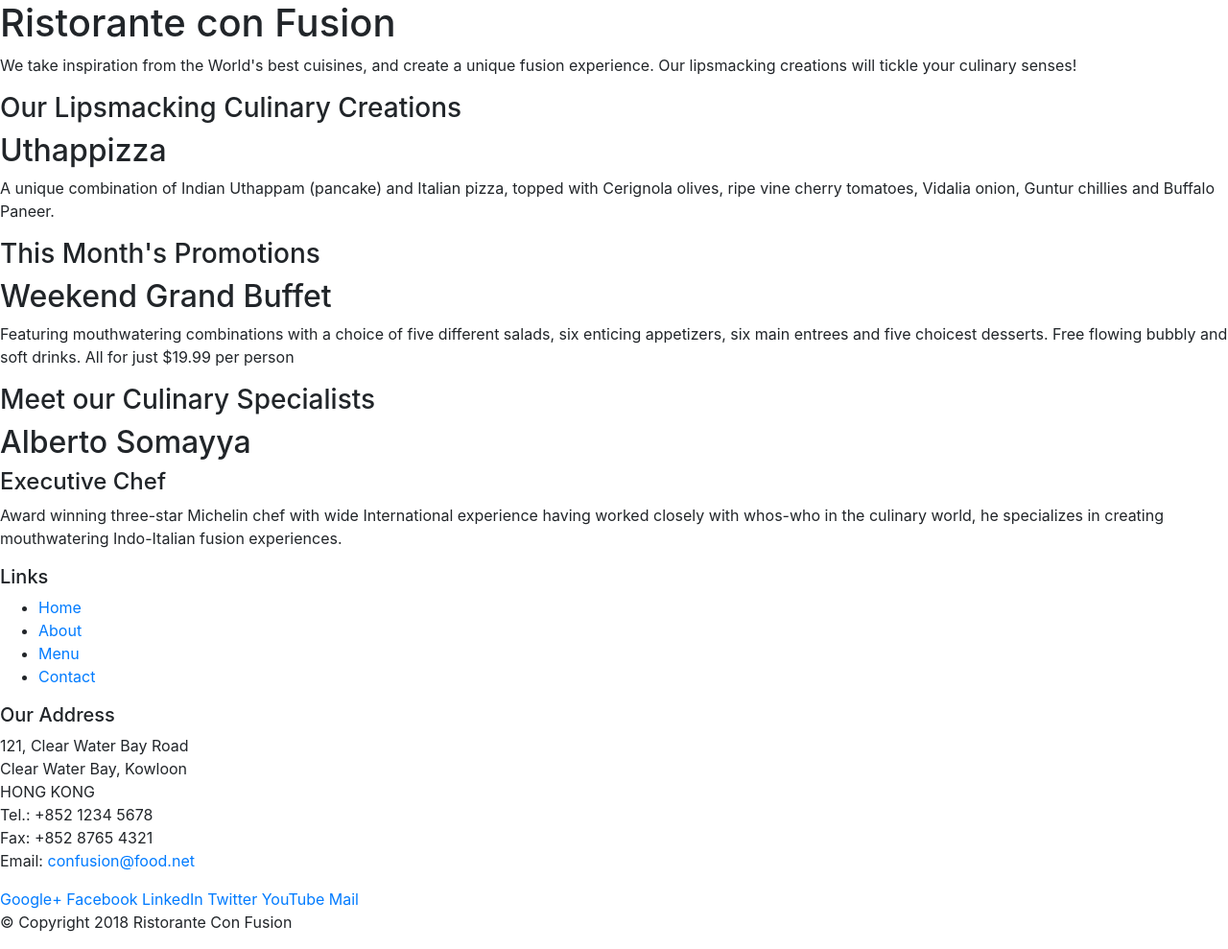
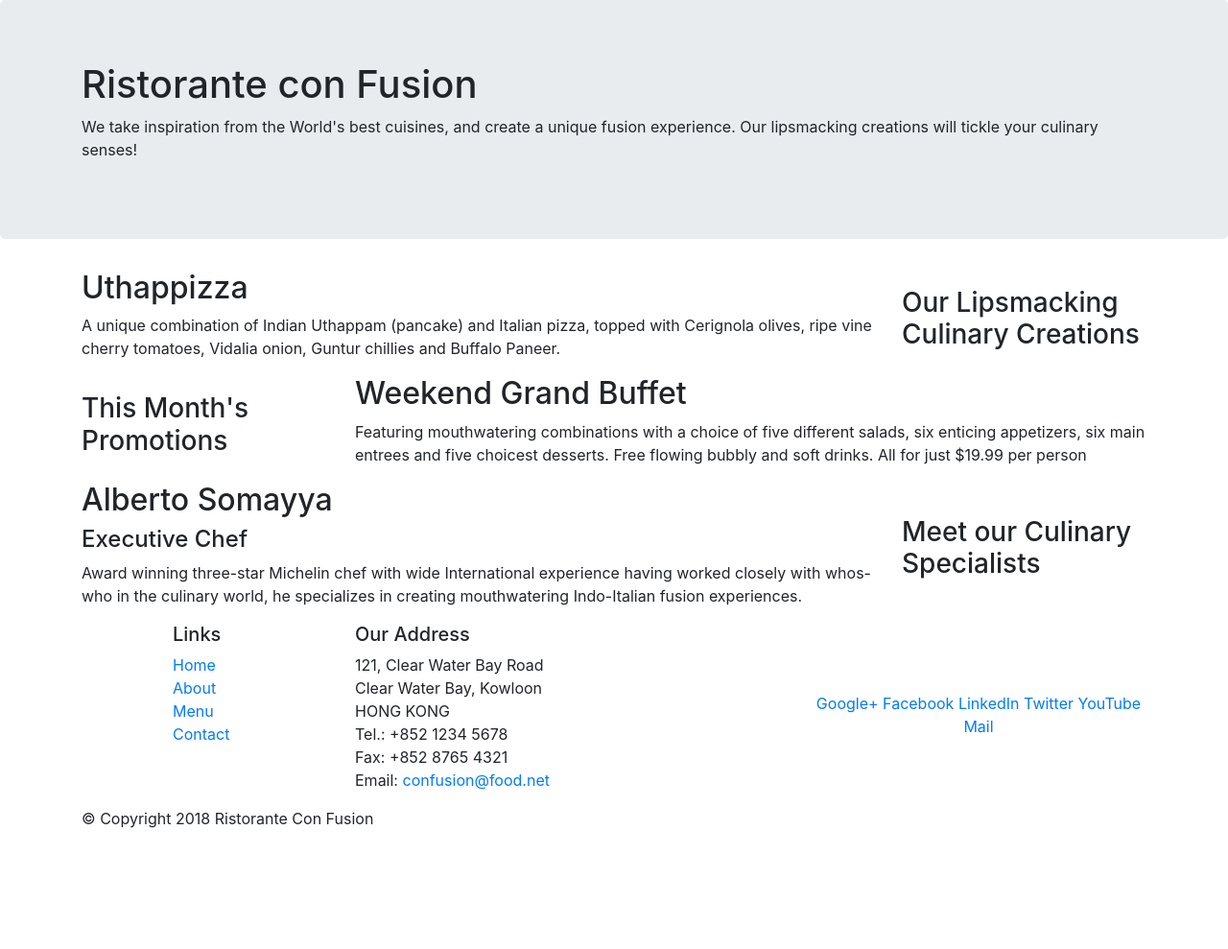
Before and after one commit to suhassbhat/LearningBoostrap, a website: page index.html in a window 1280 px wide. Shown: the whole page at 96% size. After the commit the page ends 881 px from the top, so only its background shows below. Drawn offline with nearby package versions, Linux system fonts and the light colour scheme.

Commit message:
Bootstrap grid part 2

```diff
--- a/index.html
+++ b/index.html
@@ -9,51 +9,52 @@
 
     <!-- Bootstrap CSS -->
     <link rel="stylesheet" href="node_modules/bootstrap/dist/css/bootstrap.min.css">
+    <link rel="stylesheet" href="css/styles.css">
     <title>Ristorante Con Fusion</title>
 </head>
 
 <body>
 
-    <header>
-        <div>
-            <div>
-                <div>
+    <header class="jumbotron">
+        <div class="container">
+            <div class="row row-header">
+                <div class=col-12 col-sm-6"">
                     <h1>Ristorante con Fusion</h1>
                     <p>We take inspiration from the World's best cuisines, and create a unique fusion experience. Our lipsmacking creations will tickle your culinary senses!</p>
                 </div>
-                <div>
+                <div class="col-12 col-sm">
                 </div>
             </div>
         </div>
     </header>
 
-    <div>
-        <div>
-            <div>
+    <div class = "container">
+        <div class="row row-content align-items-center">
+            <div class="col-12 col-sm-4 order-sm-last col-md-3">
                 <h3>Our Lipsmacking Culinary Creations</h3>
             </div>
-            <div>
+            <div class="col col-sm order-sm-first col-md">
                 <h2>Uthappizza</h2>
                 <p>A unique combination of Indian Uthappam (pancake) and Italian pizza, topped with Cerignola olives, ripe vine cherry tomatoes, Vidalia onion, Guntur chillies and Buffalo Paneer.</p>
             </div>
         </div>
 
 
-        <div>
-            <div>
+        <div class="row row-content align-items-center">
+            <div class="col-12 col-sm-4 col-md-3">
                 <h3>This Month's Promotions</h3>
             </div>
-            <div>
+            <div class="col col-sm col-md">
                 <h2>Weekend Grand Buffet</h2>
                 <p>Featuring mouthwatering combinations with a choice of five different salads, six enticing appetizers, six main entrees and five choicest desserts. Free flowing bubbly and soft drinks. All for just $19.99 per person </p>
             </div>
         </div>
 
-        <div>
-            <div>
+        <div class="row row-content align-items-center">
+            <div class="col-12 col-sm-4 order-sm-last col-md-3">
                 <h3>Meet our Culinary Specialists</h3>
             </div>
-            <div>
+            <div class="col col-sm order-sm-first col-md">
                 <h2>Alberto Somayya</h2>
                 <h4>Executive Chef</h4>
                 <p>Award winning three-star Michelin chef with wide International experience having worked closely with whos-who in the culinary world, he specializes in creating mouthwatering Indo-Italian fusion experiences. </p>
@@ -61,21 +62,21 @@
         </div>
     </div>
 
-    <footer>
-        <div>
-            <div>
-                <div>
+    <footer class="footer">
+        <div class="container">
+            <div class="row">
+                <div class="col-4 offset-1 col-sm-2">
                     <h5>Links</h5>
-                    <ul>
+                    <ul class="list-unstyled">
                         <li><a href="#">Home</a></li>
                         <li><a href="#">About</a></li>
                         <li><a href="#">Menu</a></li>
                         <li><a href="#">Contact</a></li>
                     </ul>
                 </div>
-                <div>
+                <div class="col-7 col-sm-5">
                     <h5>Our Address</h5>
-                    <address>
+                    <address class="address">
 		              121, Clear Water Bay Road<br>
 		              Clear Water Bay, Kowloon<br>
 		              HONG KONG<br>
@@ -84,8 +85,8 @@
 		              Email: <a href="mailto:confusion@food.net">confusion@food.net</a>
 		           </address>
                 </div>
-                <div>
-                    <div>
+                <div class="col-12 col-sm-4 align-self-center">
+                    <div class="text-center ">
                         <a href="http://google.com/+">Google+</a>
                         <a href="http://www.facebook.com/profile.php?id=">Facebook</a>
                         <a href="http://www.linkedin.com/in/">LinkedIn</a>
@@ -95,8 +96,8 @@
                     </div>
                 </div>
            </div>
-           <div>
-                <div>
+           <div class="row">
+                <div class="col-auto justify-content-center">
                     <p>© Copyright 2018 Ristorante Con Fusion</p>
                 </div>
            </div>
```
